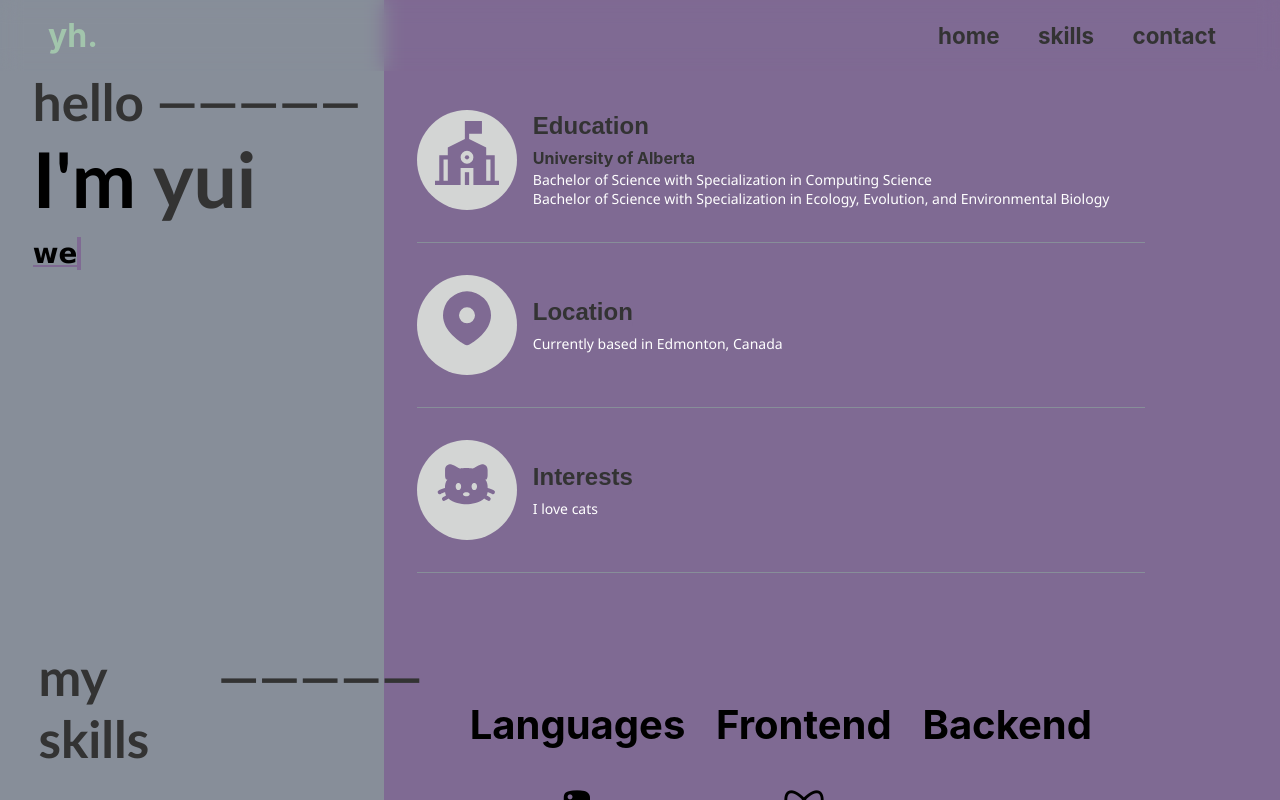
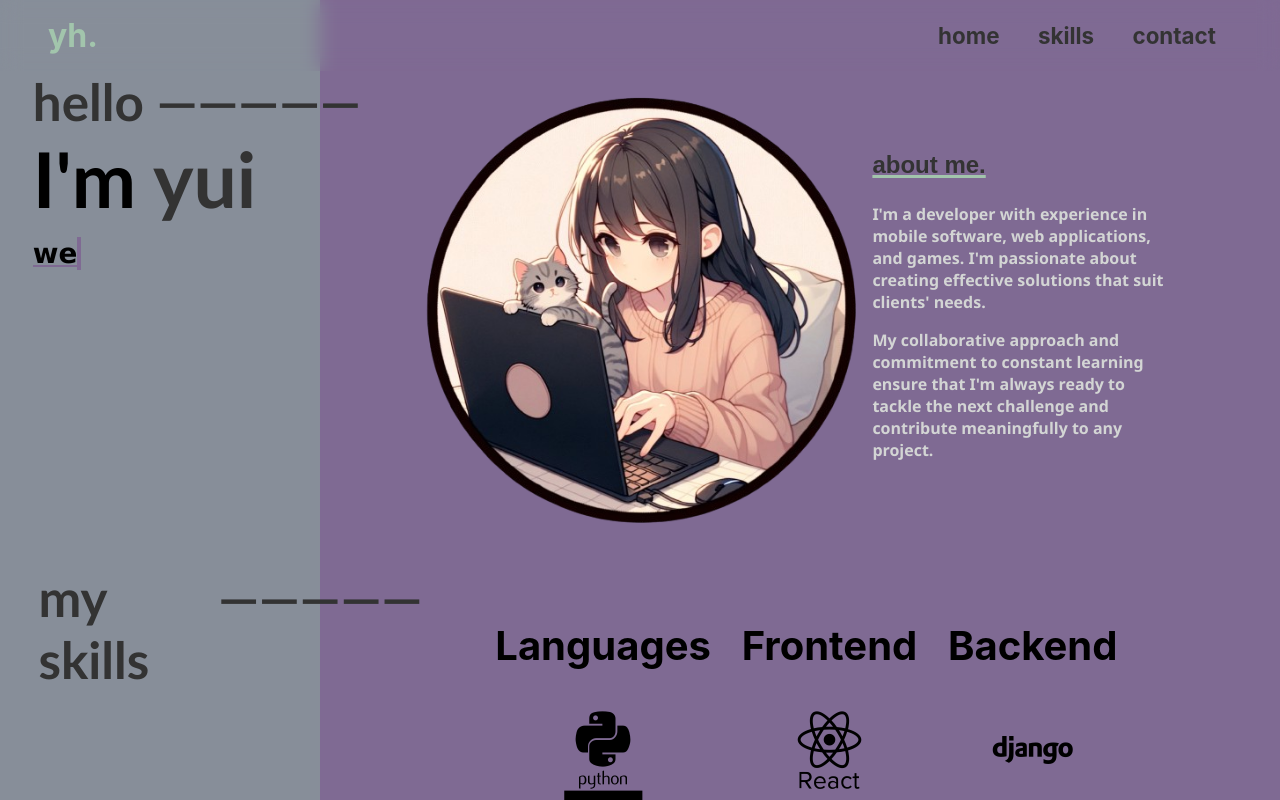
Before and after one commit to antarc0y/antarc0y.github.io, a SvelteKit app: page / in a window 1280 px wide. Built offline with nearby package versions, Linux system fonts and the light colour scheme.

Commit message:
updated about me

```diff
--- a/src/components/about.svelte
+++ b/src/components/about.svelte
@@ -1,40 +1,25 @@
 <script>
-	import SchoolIcon from '../icons/school.svelte';
-	import LocationIcon from '../icons/location.svelte';
-	import CatIcon from '../icons/cat.svelte';
+	import Me from '../icons/me.png';
 </script>
 
 <main>
 	<div class="content">
-		<div class="icon-container">
-			<div class="icon-circle">
-				<span class="icon"><SchoolIcon /></span>
+		<div class="about-section">
+			<div class="left">
+				<img src={Me} alt="Me" class="profile-image" />
 			</div>
-			<div class="text-container">
-				<h2>Education</h2>
-				<h3 class="subtitle">University of Alberta</h3>
-				<p>Bachelor of Science with Specialization in Computing Science</p>
-				<p>
-					Bachelor of Science with Specialization in Ecology, Evolution, and Environmental Biology
-				</p>
-			</div>
-		</div>
-		<div class="icon-container">
-			<div class="icon-circle">
-				<span class="icon"><LocationIcon /></span>
-			</div>
-			<div class="text-container">
-				<h2>Location</h2>
-				<p>Currently based in Edmonton, Canada</p>
-			</div>
-		</div>
-		<div class="icon-container">
-			<div class="icon-circle">
-				<span class="icon"><CatIcon /></span>
-			</div>
-			<div class="text-container">
-				<h2>Interests</h2>
-				<p>I love cats</p>
+			<div class="right">
+				<div class="text-container">
+					<h2 class="about-me">about me.</h2>
+					<p class="subtitle">
+						I'm a developer with experience in mobile software, web applications, and games. I'm
+						passionate about creating effective solutions that suit clients' needs.
+					</p>
+					<p class="subtitle">
+						My collaborative approach and commitment to constant learning ensure that I'm always
+						ready to tackle the next challenge and contribute meaningfully to any project.
+					</p>
+				</div>
 			</div>
 		</div>
 	</div>
@@ -44,58 +29,63 @@
 	.content {
 		display: flex;
 		flex-direction: column;
-		padding: 20px; /* Adjust the padding as needed */
-		border-radius: 8px; /* Optional: if you want rounded corners */
-		margin: 20px; /* Adjust the margin as needed */
-		max-width: 1200px; /* Adjust the width as needed */
+		padding: 20px;
+		border-radius: 8px;
+		max-width: 1200px;
 		margin-left: auto;
 		margin-right: auto;
 	}
 
-	.icon-container {
+	.about-section {
 		display: flex;
 		align-items: center;
-		margin-bottom: 2rem;
-		padding-bottom: 2rem;
-		border-bottom: 1px solid #878e99;
 	}
 
-	.icon-circle {
-		width: 100px;
-		height: 100px;
-		background-color: #d3d5d4;
-		border-radius: 50%;
+	.about-me {
+		text-decoration: underline;
+		text-decoration-color: #a2c5ac;
+		text-decoration-thickness: 3px;
+		text-decoration-style: solid;
+	}
+
+	.left {
+		flex-basis: 100%;
 		display: flex;
 		justify-content: center;
 		align-items: center;
-		margin-right: 1rem;
+		margin-left: -20px;
 	}
 
-	.icon {
-		font-size: 4rem;
-		color: #7f6a93;
+	.right {
+		flex-basis: 70%;
+	}
+
+	.profile-image {
+		width: 100%;
+		height: auto;
+		border-radius: 50%;
+		align-items: flex-start;
+		justify-content: start;
 	}
 
 	.text-container h2 {
 		margin: 0;
 		font-size: 1.5rem;
 		color: #333;
-		text-decoration: underline;
-		text-decoration-color: #7f6a93;
-		text-decoration-thickness: 4px;
 		padding-bottom: 0.5rem;
 		font-family: Arial, Helvetica, sans-serif;
+		padding-left: 10px;
 	}
 
 	.text-container .subtitle {
 		font-size: 1rem;
-		color: #333;
-		margin: 0;
-		padding-bottom: 2px;
+		margin-bottom: 0.5rem;
+		padding-left: 10px;
+		color: #d3d5d4;
+		font-weight: bold;
 	}
 
 	.text-container p {
-		margin: 0;
 		font-size: 14px;
 		color: #ffffff;
 		font-family: 'Segoe UI', Tahoma, Geneva, Verdana, sans-serif;
--- a/src/components/background.svelte
+++ b/src/components/background.svelte
@@ -4,6 +4,6 @@
 	.split-background {
 		width: 100%;
 		height: 100vh;
-		background: linear-gradient(to right, #878e99 30%, #7f6a93 30%);
+		background: linear-gradient(to right, #878e99 25%, #7f6a93 25%);
 	}
 </style>
--- /dev/null
+++ b/src/components/me.svelte
@@ -0,0 +1,16 @@
+<div class="img" />
+
+<style>
+	* {
+		padding: 10;
+		margin: 0 auto;
+	}
+	div.img {
+		background-image: url('../icon/me.svelte');
+		background-position: center;
+		background-repeat: no-repeat;
+		background-size: contain;
+		width: 80vw;
+		height: 50vh;
+	}
+</style>
--- a/src/components/skills.svelte
+++ b/src/components/skills.svelte
@@ -60,7 +60,6 @@
 		flex-direction: column;
 		align-items: center;
 		font-size: 10vh;
-		margin-top: 0%;
 		margin-bottom: 0%;
 		padding: 2%;
 	}
--- a/src/routes/+page.svelte
+++ b/src/routes/+page.svelte
@@ -6,7 +6,7 @@
 </script>
 
 <div class="container">
-	<div class="row">
+	<div class="row" id="home">
 		<div class="left">
 			<MainText />
 		</div>
@@ -14,7 +14,7 @@
 			<About />
 		</div>
 	</div>
-	<div class="row">
+	<div class="row" id="skills">
 		<div class="left">
 			<SkillsHeader />
 		</div>
@@ -35,6 +35,7 @@
 	.row {
 		display: flex;
 		width: 100%;
+		margin-bottom: 1rem;
 	}
 
 	.left {
@@ -47,6 +48,9 @@
 
 	.right {
 		flex-basis: 60%;
-		padding-left: 0cap;
+		padding-left: 2%;
+	}
+	.row + .row {
+		padding-top: 0;
 	}
 </style>
```
Also changed, not shown: src/icons/me.png (added).
